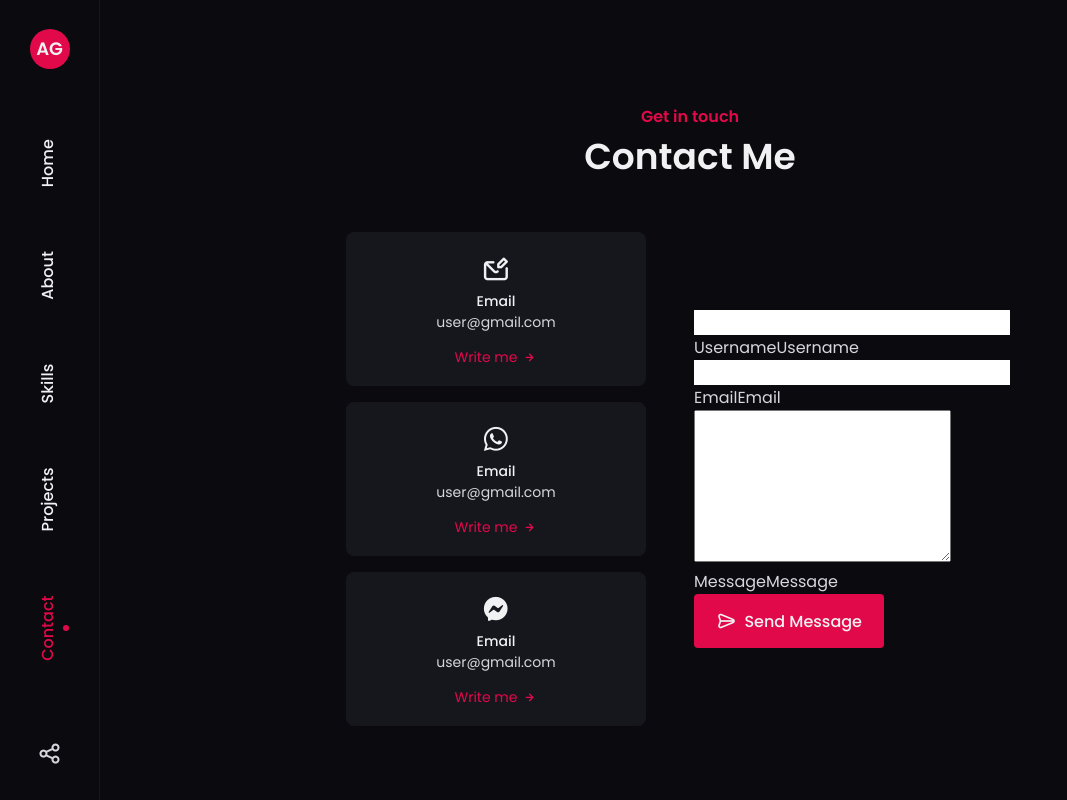
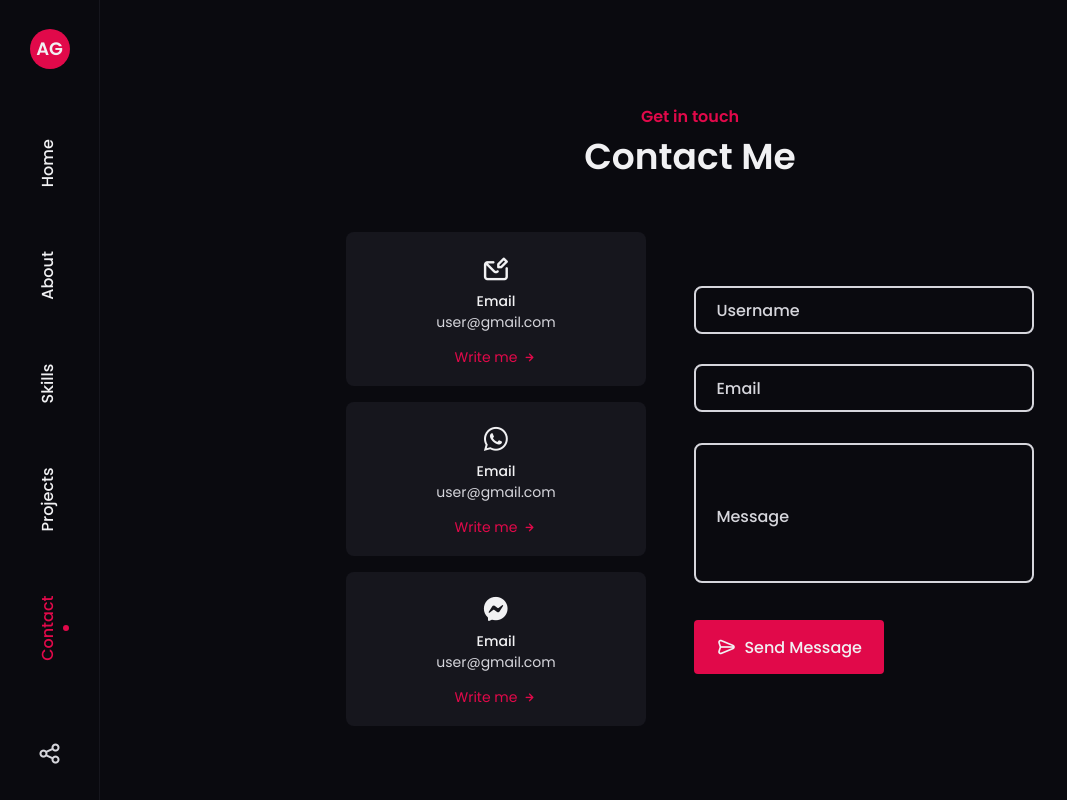
Before and after one commit to Gagneja1512/my-portfolio, a React (Create React App) app: page /contact in a window 1280 px wide. Shown: the whole page, without its empty margins (0-1067 px from the left). Built offline with nearby package versions, Linux system fonts and the light colour scheme.

Commit message:
Adding functionality in contact

```diff
--- a/src/components/Contact/Contact.css
+++ b/src/components/Contact/Contact.css
@@ -111,3 +111,96 @@
 .contact__button:hover .contact__button-icon {
     transform: translateX(.25rem);
 }
+
+.input__container {
+    position: relative;
+    margin-top: .1rem;
+    margin-bottom: 1.9rem;
+}
+
+.input {
+    width: 100%;
+    border: 2px solid var(--text-color);
+    background-color: transparent;
+    padding: .6rem 1.2rem;
+    color: var(--title-color);
+    font-weight: var(--font-medium);
+    font-size: var(--normal-font-size);
+    outline: none;
+    letter-spacing: .5px;
+    border-radius: .50rem;
+    transition: .3s;
+}
+
+textarea.input {
+    padding: .8rem 1.2rem;
+    min-height: 140px;
+    border-radius: .50rem ;
+    resize: none;
+}
+
+.input__container label {
+    position: absolute;
+    top: 50%;
+    left: 1rem;
+    transform: translateY(-50%);
+    padding: 0 .4rem;
+    color: var(--text-color);
+    font-size: 1rem;
+    font-weight: var(--font-medium);
+    pointer-events: none;
+    z-index: 1000;
+    transition: .5s;
+}
+
+.input__container.textarea label {
+    top: 1rem;
+    transform: translateY(0);
+}
+
+.input__container span {
+    position: absolute;
+    top: 0;
+    left: 25px;
+    transform: translateY(-50%);
+    color: transparent;
+    font-size: var(--small-font-size);
+    padding: 0 .4rem;
+    pointer-events: none;
+    z-index: 500 ;
+}
+
+.input__container span::before ,
+.input__container span::after {
+    content: '';
+    position: absolute;
+    width: 10%;
+    height: 5px;
+    opacity: 0;
+    background-color: var(--body-color);
+    top: 50%;
+    transform: translateY(-50%);
+    transition: .3s;
+}
+
+.input__container span::before {
+    left: 50%;
+}
+
+.input__container span::after {
+    right: 50% ;
+}
+
+.input__container.focus label {
+    top: 0;
+    transform: translateY(-50%);
+    left: 25px;
+    background-color: var(--body-color);
+    font-size: var(--smaller-font-size);
+}
+
+.input__container.focus label::before ,
+.input__container.focus label::after {
+    width: 50%;
+    opacity: 1;
+}
--- a/src/components/Contact/Contact.js
+++ b/src/components/Contact/Contact.js
@@ -1,6 +1,69 @@
+import { useRef, useState } from 'react'
 import './Contact.css'
 
+let addClass = 'input__container';
+
+function ValidateEmail(mail) {
+    if (/^\w+([\.-]?\w+)*@\w+([\.-]?\w+)*(\.\w{2,3})+$/.test(mail)) {
+        return (true)
+    }
+    alert("You have entered an invalid email address!")
+    return (false)
+}
+
+
 const Contact = () => {
+
+    const enterEmail = useRef(null)
+    const enterUsername = useRef(null)
+    const enterMessage = useRef(null)
+
+    const [isFocus, setIsFocus] = useState(false)
+    const [isValid, setIsValid] = useState(true)
+
+
+
+    const inputFocusHandler = () => {
+        setIsFocus(true)
+    }
+
+    const inputBlurHandler = () => {
+        const enteredEmail = enterEmail.current.value;
+        const enteredMessage = enterMessage.current.value
+        const enteredUsername = enterUsername.current.value
+
+        if (enteredEmail || enteredMessage || enteredUsername) {
+            setIsFocus(true)
+        } else {
+            setIsFocus(false)
+        }
+    }
+
+    if (isFocus) {
+        addClass = 'input__container focus'
+    } else {
+        addClass = 'input__container'
+    }
+    const formSubmissionHandler = (event) => {
+        event.preventDefault()
+
+        const enteredEmail = enterEmail.current.value;
+        const enteredMessage = enterMessage.current.value
+        const enteredUsername = enterUsername.current.value
+
+        ValidateEmail(enteredEmail);
+
+        if (enteredEmail && enteredMessage && enteredUsername) {
+            enterEmail.current.value = ''
+            enterMessage.current.value = ''
+            enterUsername.current.value = ''
+            setIsValid(true)
+        } else {
+            setIsValid(false)
+        }
+    }
+
+
     return (
         <div>
             <section className="contact section">
@@ -33,26 +96,27 @@ const Contact = () => {
                     </div>
 
                     <div className="contact-content">
-                        <form className="contact__form">
-                            <div className="input__container">
-                                <input type="text" className="input"></input>
-                                <label for="">Username</label>
+                        <form onSubmit={formSubmissionHandler} className="contact__form">
+                            <div className={`${addClass}`}>
+                                <input ref={enterUsername} onBlur={inputBlurHandler} onFocus={inputFocusHandler} type="text" className="input"></input>
+                                <label >Username</label>
                                 <span>Username</span>
                             </div>
 
-                            <div className="input__container">
-                                <input type="email" className="input"></input>
-                                <label for="">Email</label>
+                            <div className={`${addClass}`}>
+                                <input ref={enterEmail} onBlur={inputBlurHandler} onFocus={inputFocusHandler} type="email" className='input'></input>
+                                <label >Email</label>
                                 <span>Email</span>
                             </div>
 
-                            <div className="input__container textarea">
-                                <textarea rows="10" cols="30" className="input"></textarea>
-                                <label for="">Message</label>
+                            <div className={`${addClass}`}>
+                                <textarea ref={enterMessage} onBlur={inputBlurHandler} onFocus={inputFocusHandler} className="input"></textarea>
+                                <label >Message</label>
                                 <span>Message</span>
                             </div>
+                            {!isValid && <p>Please enter a valid set of inputs.</p>}
 
-                            <button type="submit" className="buttons">
+                            <button disabled={!isValid} type="submit" className="buttons">
                                 <i className="uil uil-navigator button__icon"></i>
                                 Send Message
                             </button>
```
